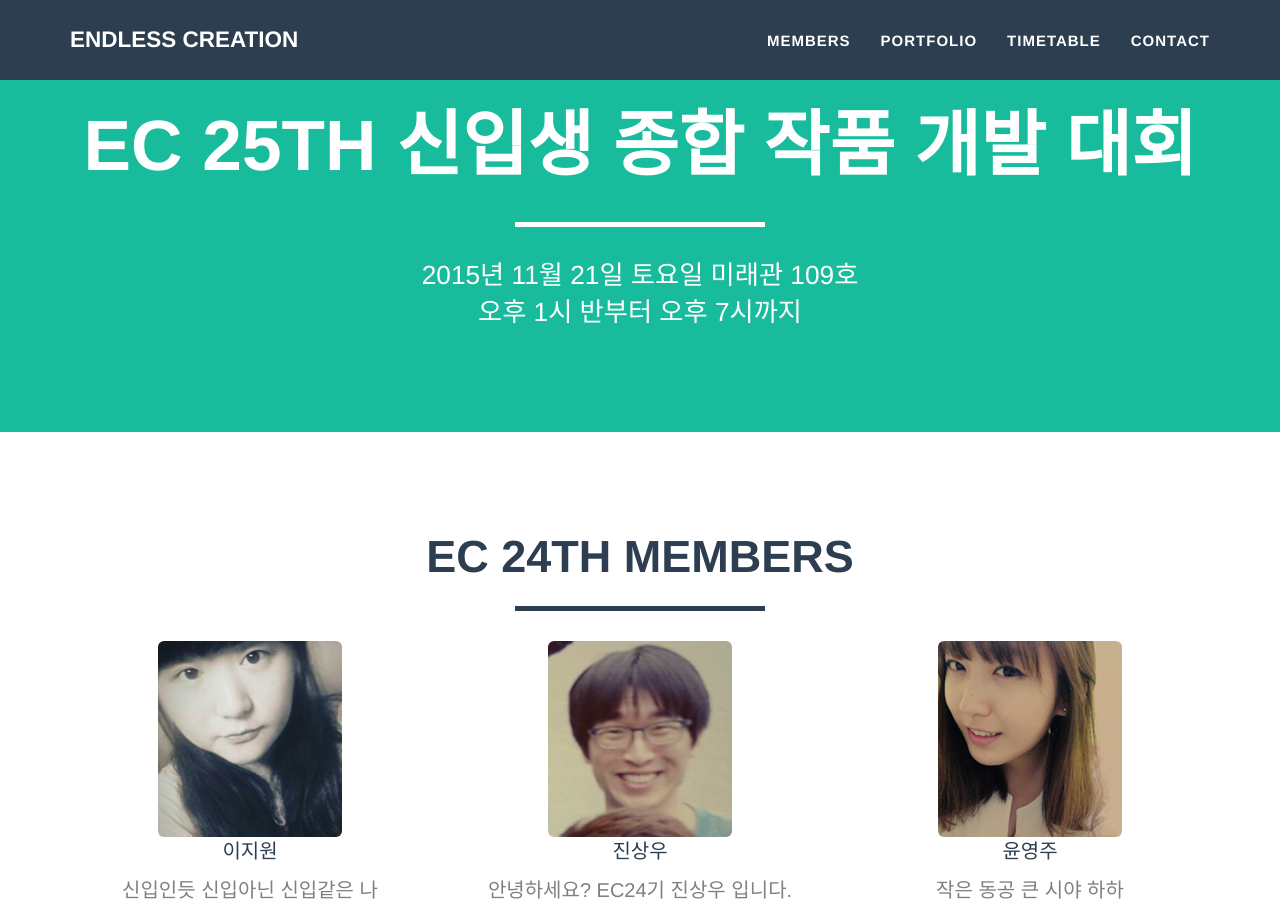
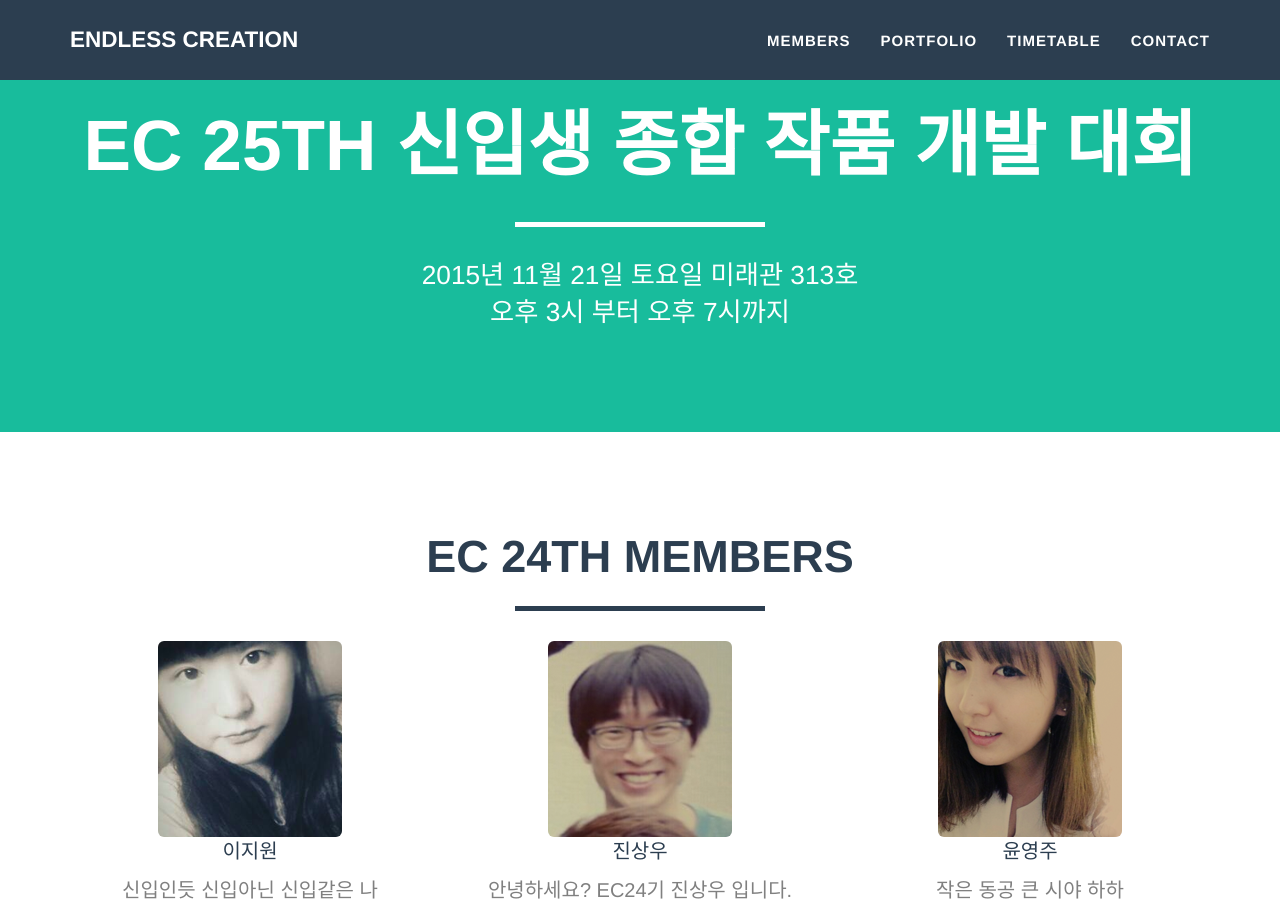
Before and after one commit to ec2014e/ec2014e.github.com, a Jekyll site: the page built from index.html, in a window 1280 px wide and 900 px high, scrolled down 534 px. Built offline with Jekyll 4.4.1, drawn with Linux system fonts in a browser that asks for light colours; some web fonts are replaced.

Commit message:
location & Time

```diff
--- a/_config.yml
+++ b/_config.yml
@@ -2,8 +2,8 @@
 title: Endless Creation
 email: ec2014e@gmail.com
 description_main: EC 25th 신입생 종합 작품 개발 대회
-description_sub: 2015년 11월 21일 토요일 미래관 109호
-description_time: 오후 1시 반부터 오후 7시까지
+description_sub: 2015년 11월 21일 토요일 미래관 313호
+description_time: 오후 3시 부터 오후 7시까지
 # Color settings (hex-codes without the leading hash-tag)
 color:
   primary: 18bc9c #80B3FF
@@ -28,7 +28,7 @@ social:
 # Postal address (add as many lines as necessary)
 address:
   - line: 서울과학기술대학교
-  - line: 미래관 109호
+  - line: 미래관 313호
 
 # Credits content
 credits:
```
